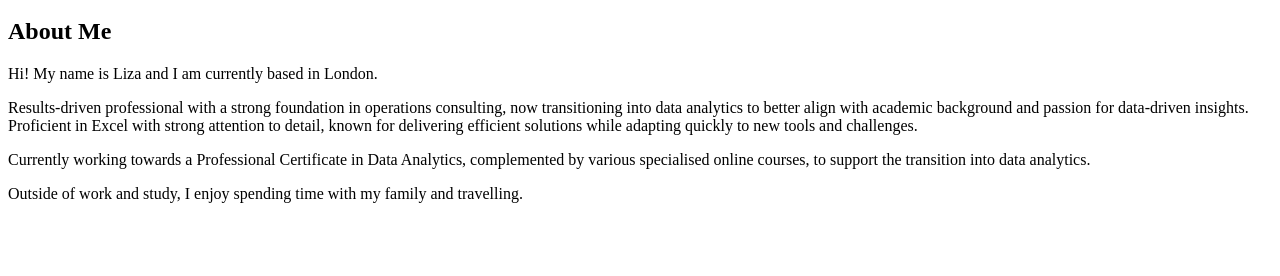
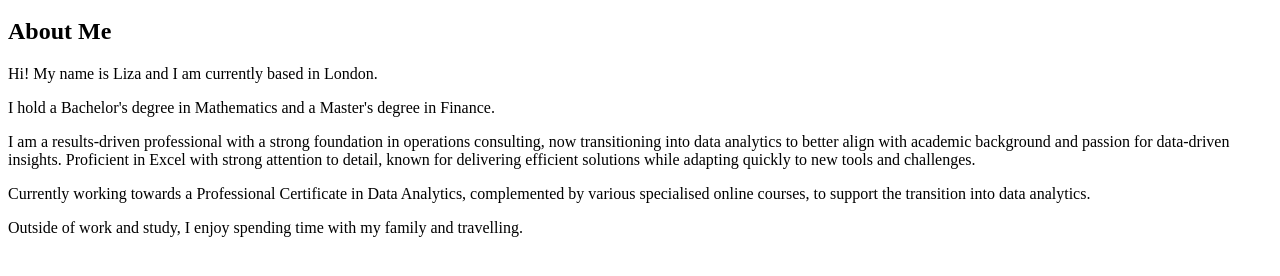
Before and after one commit to LizaKretova/html_site, a plain HTML site: page index.html in a window 1280 px wide. Shown: the part 48-324 px from the top of the page. Drawn offline with Linux system fonts and the light colour scheme.

Commit message:
Update index.html

```diff
--- a/index.html
+++ b/index.html
@@ -2,7 +2,8 @@
 <section id="about">
   <h2>About Me</h2>
   <p>Hi! My name is Liza and I am currently based in London.</p>
-  <p>Results-driven professional with a strong foundation in operations consulting, now transitioning into data analytics to better align with academic background and passion for data-driven insights. Proficient in Excel with strong attention to detail, known for delivering efficient solutions while adapting quickly to new tools and challenges.</p>
+  <p>I hold a Bachelor's degree in Mathematics and a Master's degree in Finance.</p>
+  <p>I am a results-driven professional with a strong foundation in operations consulting, now transitioning into data analytics to better align with academic background and passion for data-driven insights. Proficient in Excel with strong attention to detail, known for delivering efficient solutions while adapting quickly to new tools and challenges.</p>
   <p>Currently working towards a Professional Certificate in Data Analytics, complemented by various specialised online courses, to support the transition into data analytics.</p>
   <p>Outside of work and study, I enjoy spending time with my family and travelling.</p>
 </section>
```
